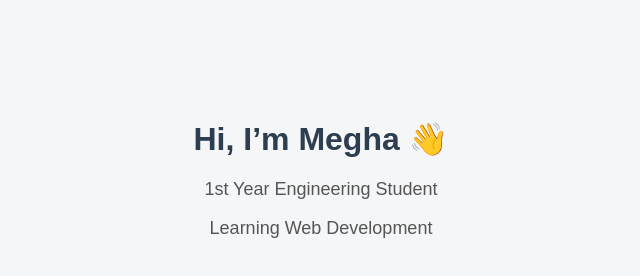
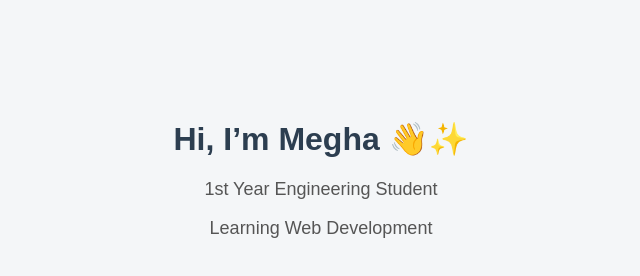
Before and after one commit to meghanapatgar30-stack/coursera-test, a plain HTML site: page index.html in a window 1280 px wide. Shown: the whole page, without its empty margins (319-959 px from the left). Drawn offline with Linux system fonts and the light colour scheme.

Commit message:
Add sparkle emoji to header

```diff
--- a/index.html
+++ b/index.html
@@ -5,7 +5,8 @@
   <link rel="stylesheet" href="style.css">
 </head>
 <body>
-  <h1>Hi, I’m Megha 👋</h1>
+  <h1><h1>Hi, I’m Megha 👋✨</h1>
+</h1>
   <p>1st Year Engineering Student</p>
   <p>Learning Web Development</p>
 </body>
```
